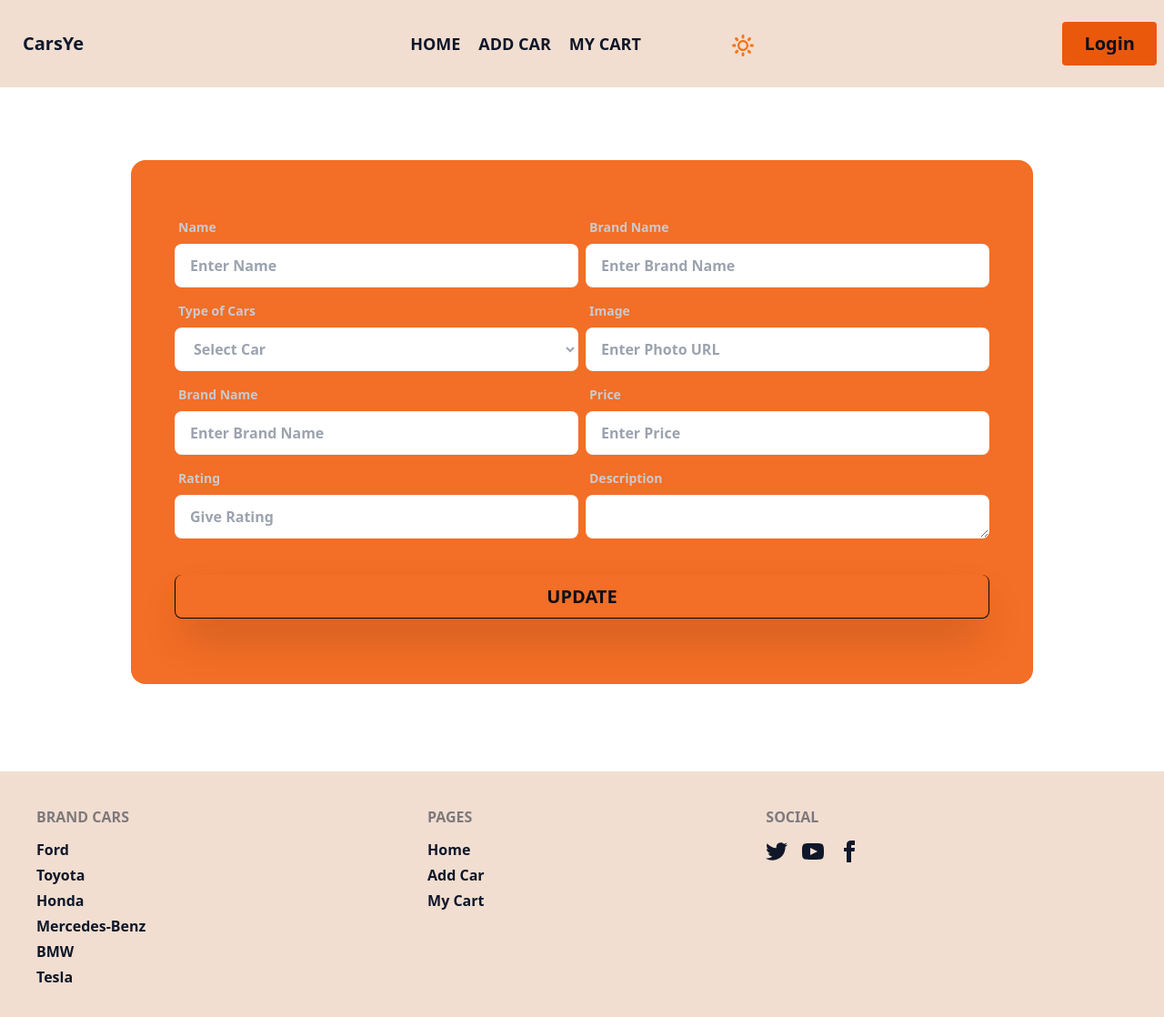
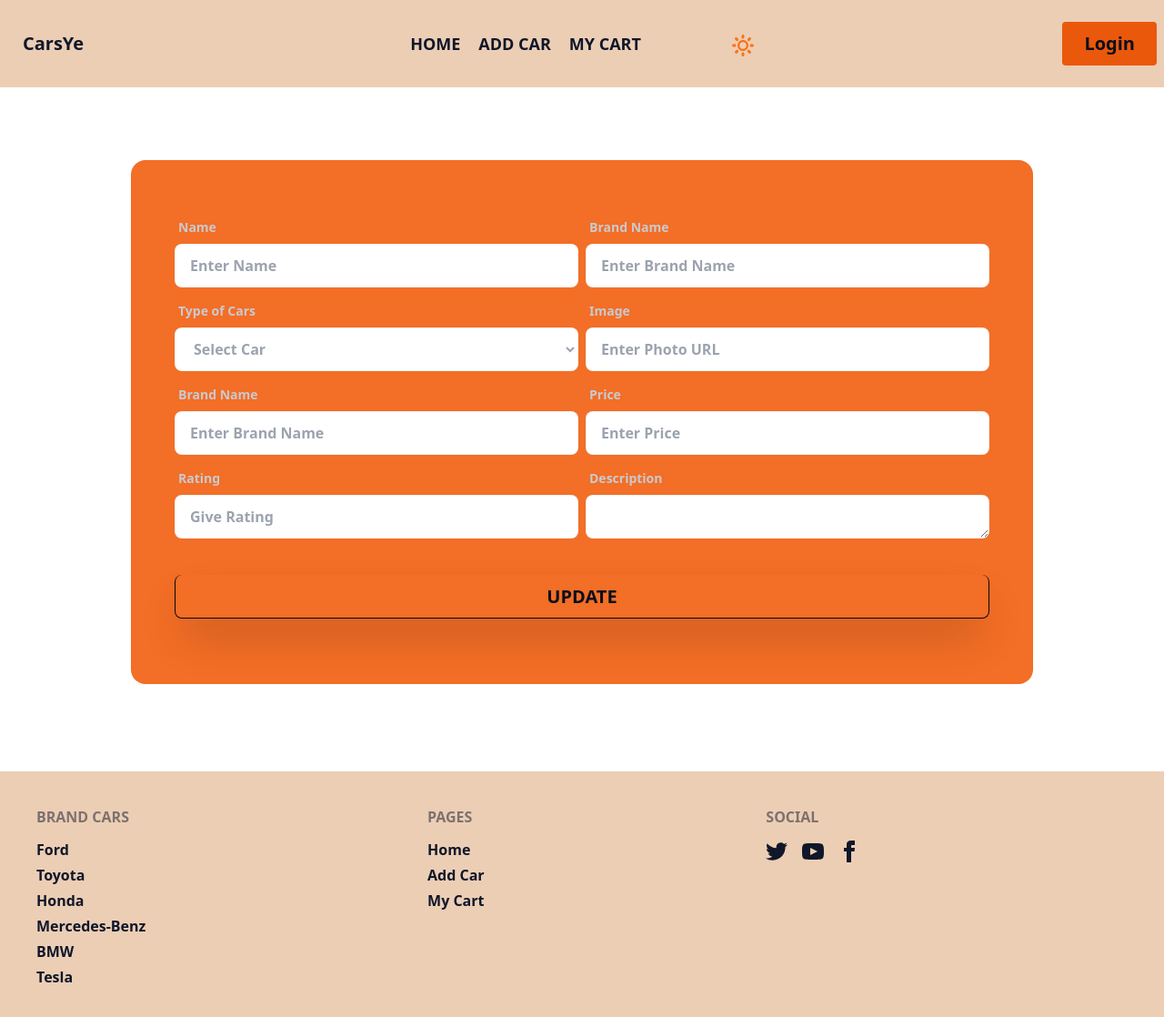
Before and after one commit to tania51/tania-carsYe-client, a React (Vite) app: page /update in a window 1280 px wide. Shown: the top 1118 px of the page at 91% size. Built offline with nearby package versions, Linux system fonts and the light colour scheme; no server answers.

Commit message:
404 page are created and display successfully

```diff
--- /dev/null
+++ b/src/Pages/ErrorPage/ErrorPage.jsx
@@ -0,0 +1,21 @@
+import { Link } from "react-router-dom";
+import Button from "../../components/Button/Button";
+
+
+const ErrorPage = () => {
+    return (
+        <div className="hero min-h-screen" style={{backgroundImage: 'url(https://i.ibb.co/rkgqTRS/pexels-photo-627721.jpg)'}}>
+  <div className="hero-overlay bg-opacity-60"></div>
+  <div className="hero-content text-center text-neutral-content">
+    <div className="max-w-md">
+      <h1 className="mb-5 text-9xl text-orange-500 font-extrabold">404</h1>
+      <p className="mb-5 text-2xl">Page Not Found!! <br />Do not worry.</p>
+      <p className="mb-5 text-xl">Go to Home Page by clicking this button.</p>
+      <Link to="/"><Button><span className="text-orange-500 text-xl font-bold"> Go Home</span></Button></Link>
+    </div>
+  </div>
+</div>
+    );
+};
+
+export default ErrorPage;
--- a/src/Routes/Routes.jsx
+++ b/src/Routes/Routes.jsx
@@ -4,6 +4,7 @@ import {
   } from "react-router-dom";
 import Layout from "../Layout/Layout";
 import Home from "../Pages/Home";
+import ErrorPage from "../Pages/ErrorPage/ErrorPage";
 import Login from "../Pages/Login/Login";
 import Registration from "../Pages/Registration/Registration";
 import AddProducts from "../Pages/AddProducts";
@@ -17,6 +18,7 @@ import Update from "../components/Update/Update";
     {
       path: "/",
       element: <Layout></Layout>,
+      errorElement: <ErrorPage></ErrorPage>,
       children: [
         {
             path: "/",
--- a/src/components/AllProducts/BrandProducts.jsx
+++ b/src/components/AllProducts/BrandProducts.jsx
@@ -65,14 +65,24 @@ const BrandProducts = () => {
                             )
                         }
                     </div>
-
-                    <div className="grid md:grid-cols-2 gap-6">
+                    {
+                        cars.length === 0 ? <div className="h-[70vh] flex justify-center items-center"><h2 className="text-5xl text-white text-center">No Car Found..</h2></div>
+                        :
+                        <div className="grid md:grid-cols-2 gap-6">
+                            {
+                            cars.map(car =>
+                                <SingleBrandCars key={car?._id} car={car}></SingleBrandCars>
+                            )
+                            }
+                        </div>
+                    }
+                    {/* <div className="grid md:grid-cols-2 gap-6">
                         {
-                            cars.slice(0, 4).map(car =>
+                            cars.map(car =>
                                 <SingleBrandCars key={car?._id} car={car}></SingleBrandCars>
                             )
                         }
-                    </div>
+                    </div> */}
                 </div>
             </div>
 
--- a/src/components/Navbar/Navbar.css
+++ b/src/components/Navbar/Navbar.css
@@ -7,14 +7,14 @@
 
 
 .day {
-    background-color:white;
+    background-color:rgb(249 239 230);
     color: #0f1729;
 }
 .day .navbar :hover {
     color: #0f1729;
 }
 .day .navbar {
-    background-color: #f1ded1;
+    background-color: rgb(236, 206, 181);
 }
 .day .card {
     background-color:#f36e26;
@@ -28,14 +28,14 @@
     color: rgb(236, 206, 181);
 }
 .day .collapse {
-    background-color: white;
+    background-color: rgb(236, 206, 181);
     color:#0f1729;
 }
 .day .collapse :hover {
     color:#ea580c;
 }
 .day .footer {
-    background-color: #f1ded1;
+    background-color: rgb(236, 206, 181);
     color:#0f1729;
     font-weight: bold;
     font-size: 16px;
--- a/src/main.jsx
+++ b/src/main.jsx
@@ -4,6 +4,7 @@ import './index.css'
 import Routes from './Routes/Routes.jsx'
 import AuthProvider from './Providers/AuthProvider/AuthProvider'
 import FetchAllCars from './components/FetchAllCars/FetchAllCars'
+
 
 
 ReactDOM.createRoot(document.getElementById('root')).render(
```
